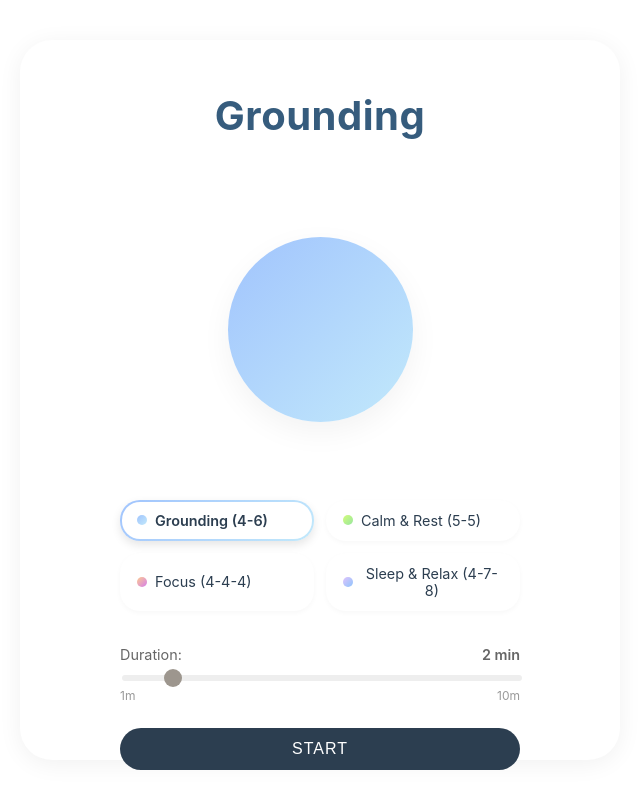
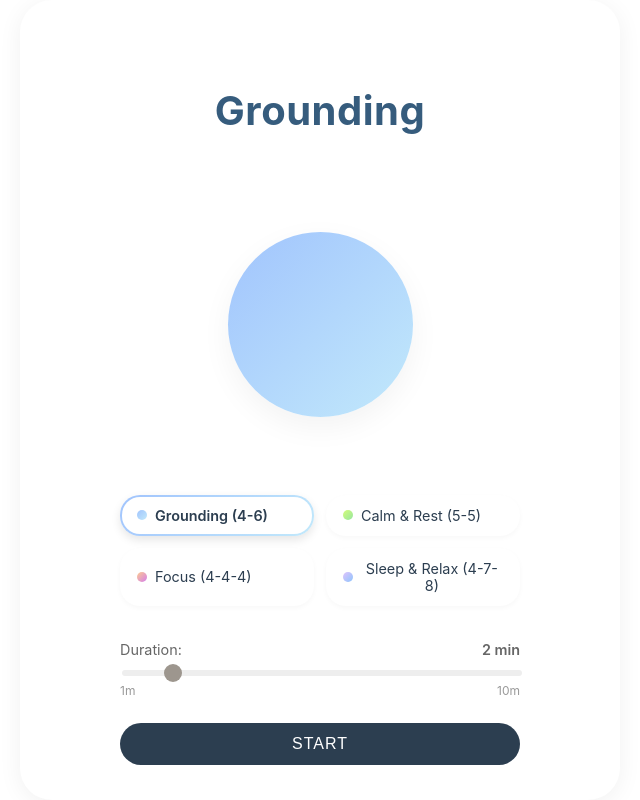
Before and after one commit to yosra-methal/breathing-widget-final-version-fixed-, a React (Vite) app: page / in a window 1280 px wide. Shown: the whole page, without its empty margins (320-960 px from the left). Built offline with nearby package versions, Linux system fonts and the light colour scheme.

Commit message:
FINAL_LAYOUT_FIX: Remove fixed height, use min-height, increase padding-bottom

```diff
--- a/src/App.css
+++ b/src/App.css
@@ -2,13 +2,16 @@
 
 .app-container {
     width: 100%;
-    height: 100vh;
+    min-height: 100vh;
+    /* Allow growth, don't clip */
+    height: auto;
     display: flex;
     flex-direction: column;
     align-items: center;
     justify-content: center;
     padding: 40px !important;
-    padding-bottom: 30px !important;
+    padding-bottom: 40px !important;
+    /* Increased safety margin */
     /* Safety margin for Start button */
     box-sizing: border-box;
     /* Widget Frame Styles */
```
